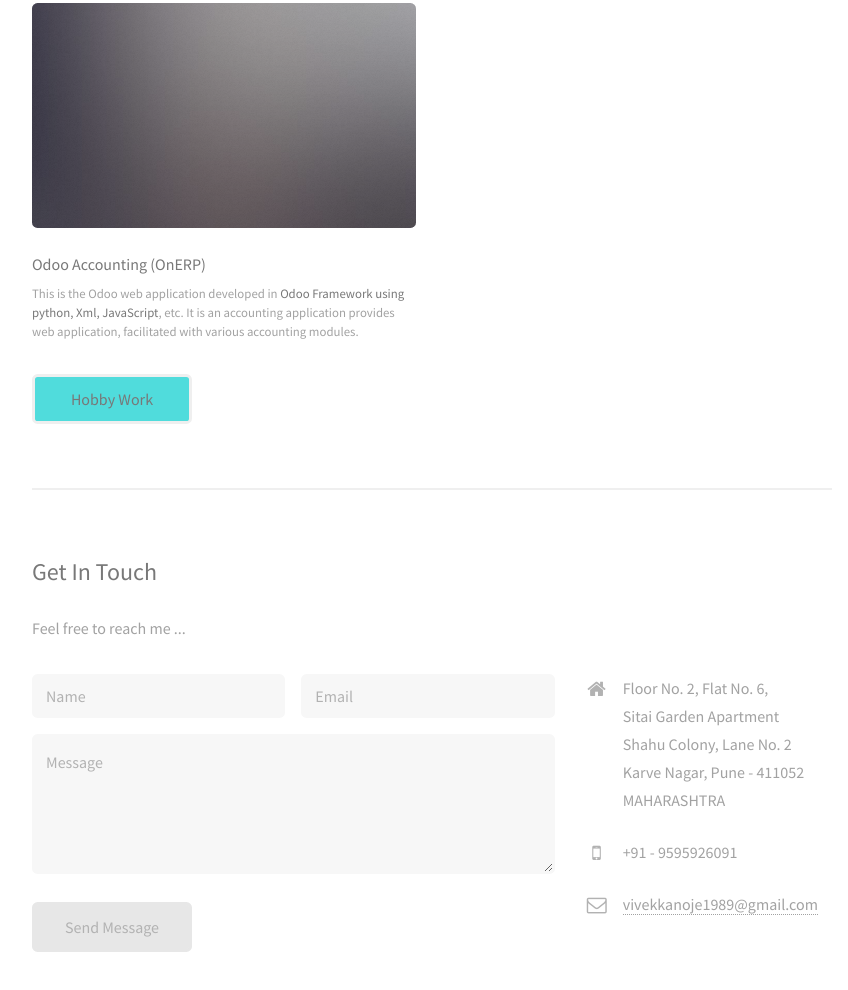
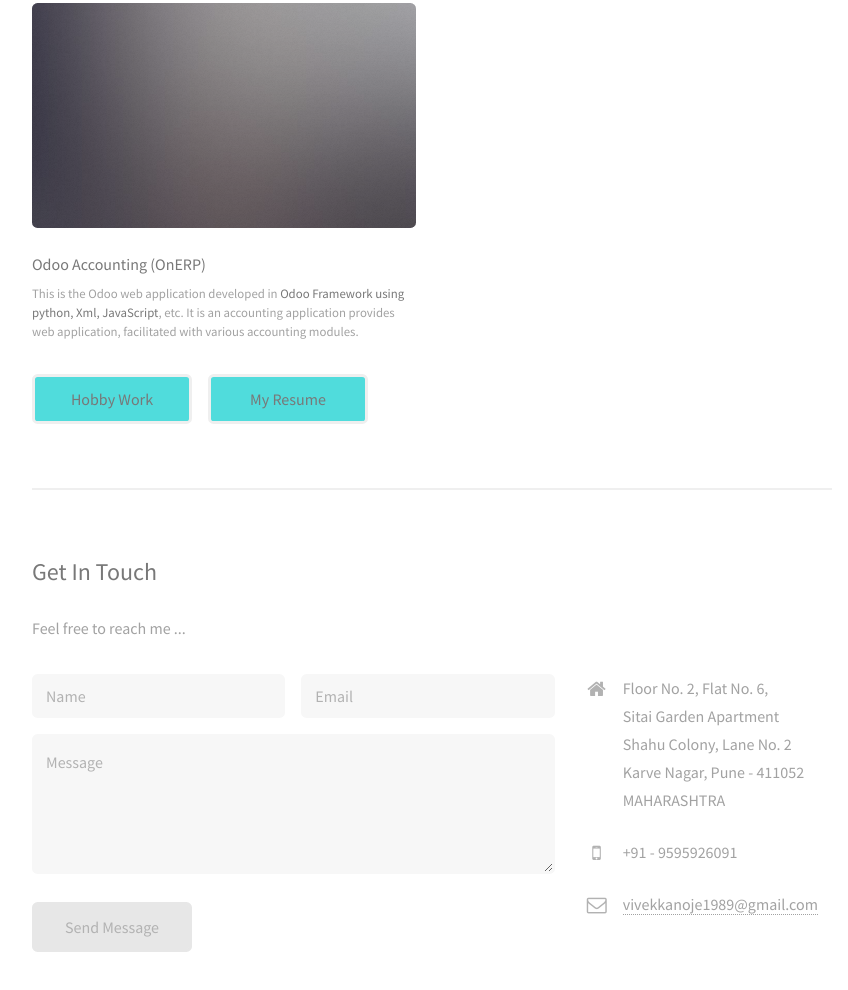
Before and after one commit to Vivekkanoje89/vivekkanoje1989.github.io, a plain HTML site: page portfolio.html in a window 1280 px wide. Shown: the part 3625-4615 px from the top of the page, without its empty margins (400-1248 px from the left). Drawn offline with Linux system fonts and the light colour scheme; a script that the page names is missing.

Commit message:
resume link

```diff
--- a/portfolio.html
+++ b/portfolio.html
@@ -207,6 +207,7 @@
 			</div>
 			<ul class="actions">
 				<li><a href="./hobby_work" class="button full">Hobby Work</a></li>
+				<li><a href="https://drive.google.com/file/d/1rgjT2nLOYALs33but101fMMOtl8s-FUH/view?usp=sharing" class="button full">My Resume</a></li>
 			</ul>
 		</section>
 
```
